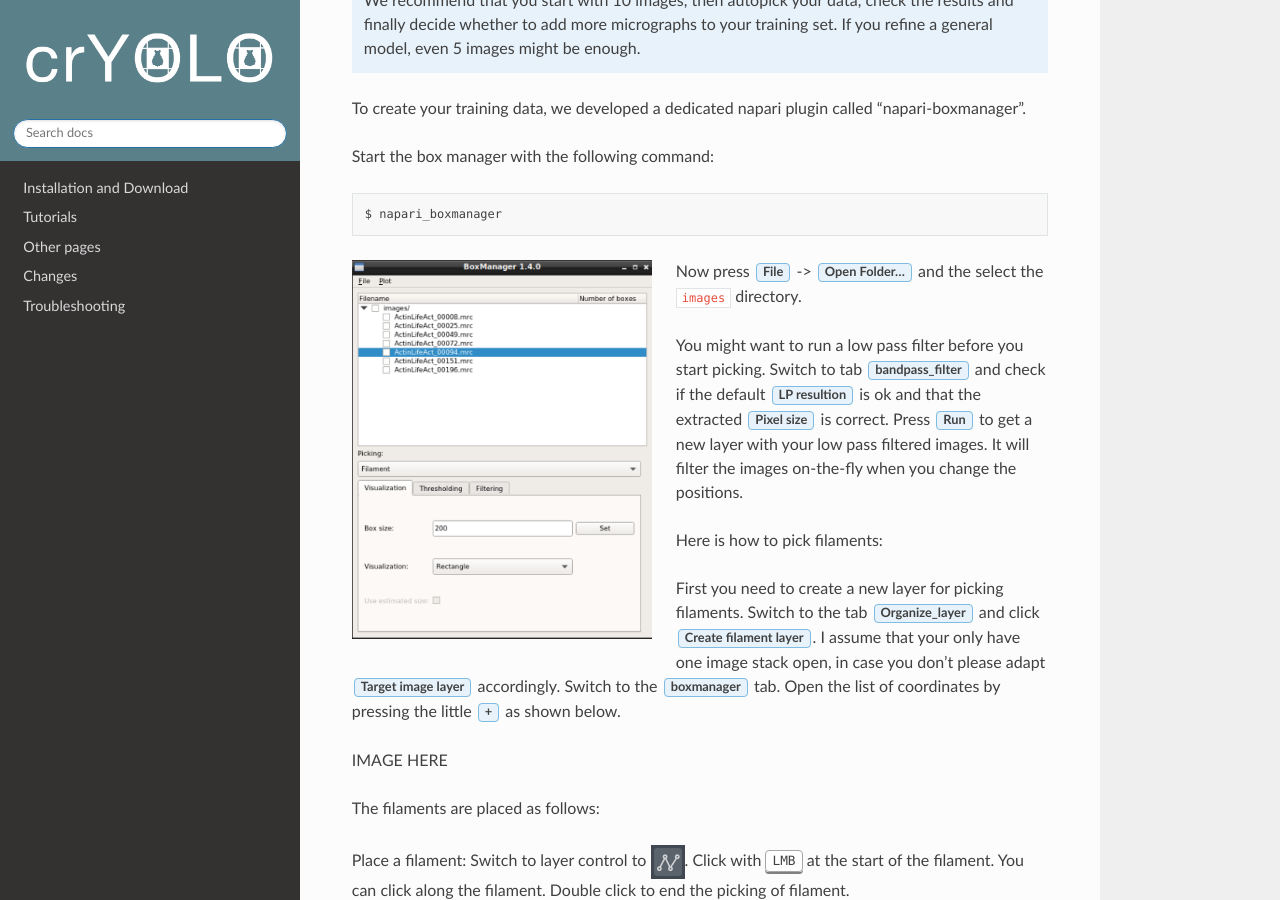
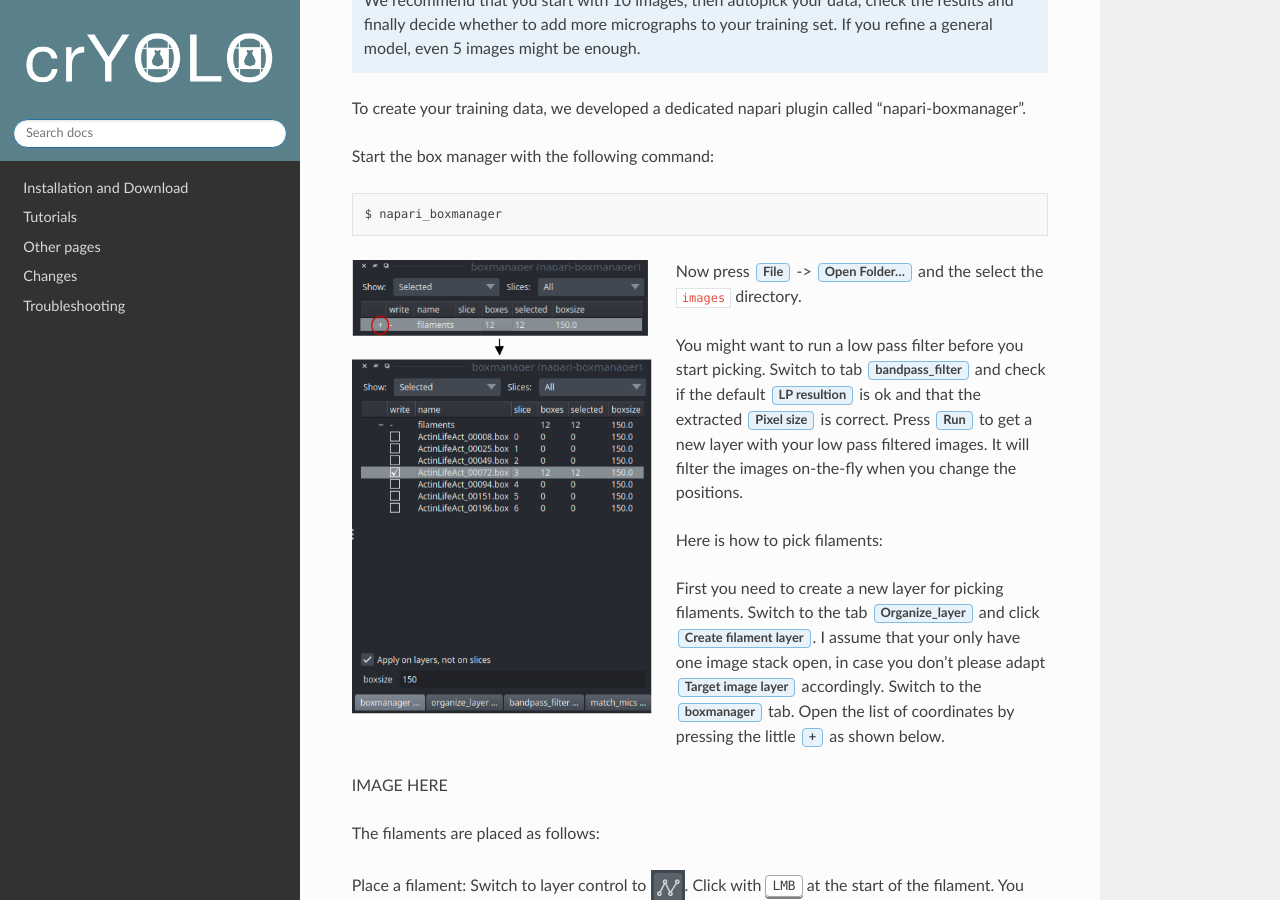
Before and after one commit to MPI-Dortmund/cryolo, a Sphinx documentation site: the page built from source/tutorials/data_preparation_filament.rst, in a window 1280 px wide and 900 px high, scrolled down 464 px. Built offline with Sphinx 7.4.7 and the Read the Docs theme 2.0.0, drawn with Linux system fonts in a browser that asks for light colours.

Commit message:
filament tutorial

```diff
--- a/source/tutorials/data_preparation_filament.rst
+++ b/source/tutorials/data_preparation_filament.rst
@@ -1,6 +1,6 @@
 .. include:: text_modules/data_prep_filament_startbm.rst
 
-.. image:: ../img/cryolo_boxmanager_filament_202103.png
+.. image:: ../img/napari/boxmanager_filament_uncollapse.png
     :width: 300
     :align: left
 
@@ -10,7 +10,7 @@ Now press :guilabel:`File` -> :guilabel:`Open Folder...` and the select the :fil
 
 .. include:: text_modules/data_prep_filter_pick_filament.rst
 
-.. image:: ../img/napari/boxmanager_filament_uncollapse.png
+.. image:: ../img/cryolo_boxmanager_filament_example_202103.png
     :width: 300
     :align: left
 
```
